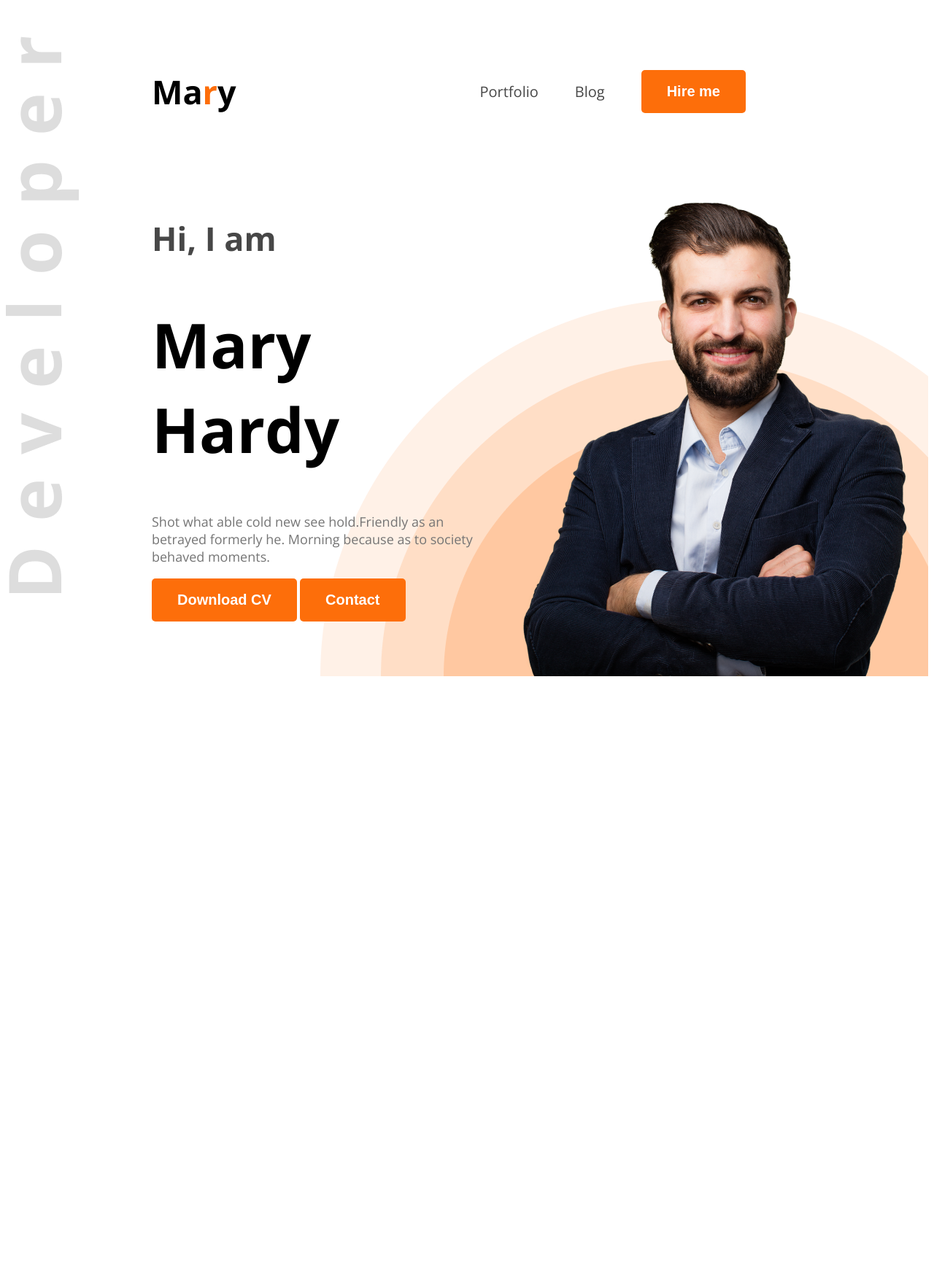
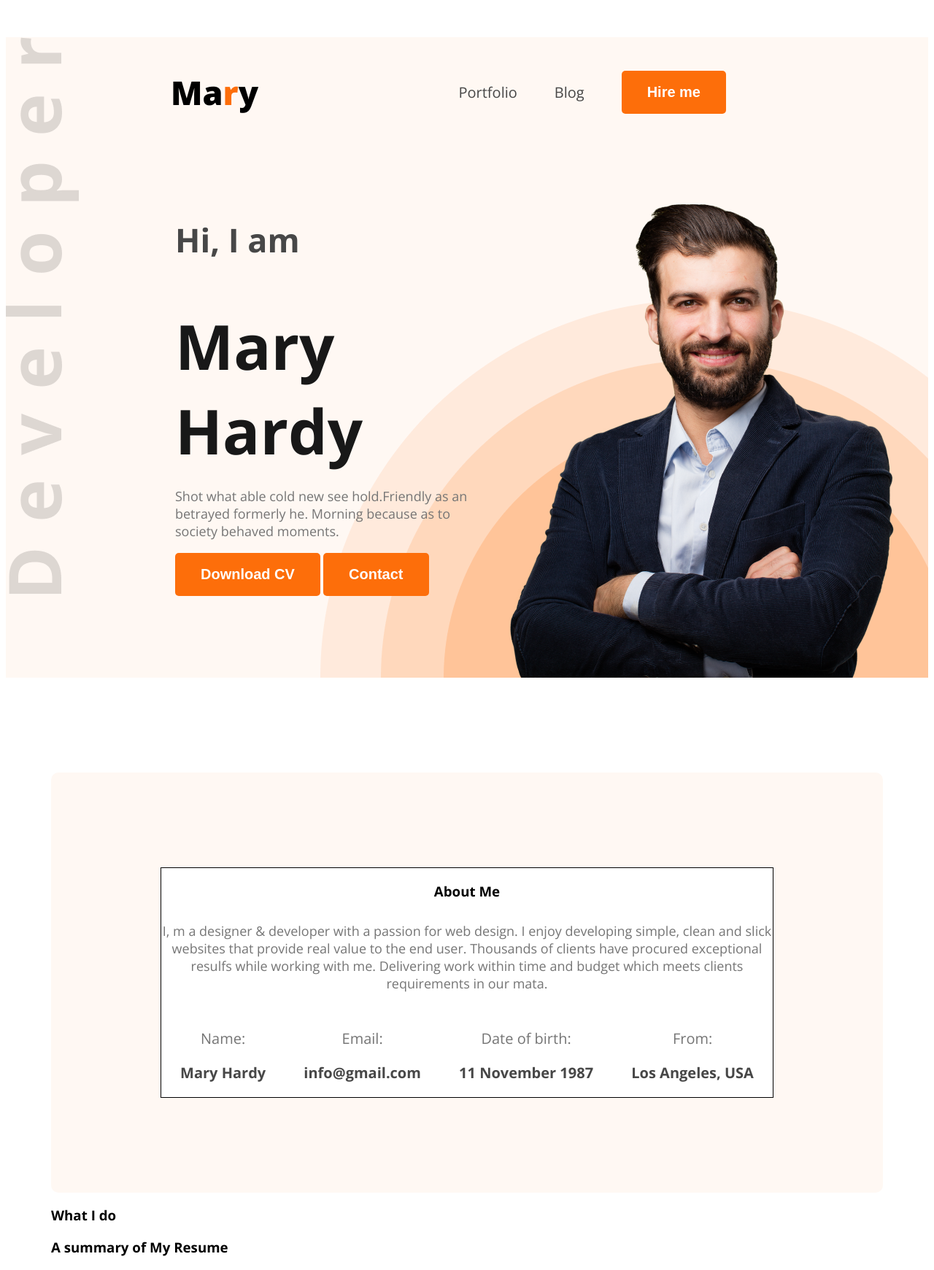
Before and after one commit to mridularodoshi/web-developer-portfolio, a plain HTML site: page index.html in a window 1280 px wide. Shown: the whole page at 73% size. Before the commit the page ends 935 px from the top, so only its background shows below. Drawn offline with nearby package versions, Linux system fonts and the light colour scheme.

Commit message:
Added about section

```diff
--- a/Styles/portfolio.css
+++ b/Styles/portfolio.css
@@ -1,5 +1,4 @@
-
-
+/*copied CSS class code from google fonts*/
 .open-sans-normal {
     font-family: "Open Sans", sans-serif;
     font-optical-sizing: auto;
@@ -7,83 +6,176 @@
     font-variation-settings:
         "wdth" 100;
 }
+
 /*shared styles*/
-.text-primary{
-    color: #FD6E0A;
-}
-.dark-2{
-    color: #474747;
-}
-.dark-3{
-    color: #757575;
-}
-/*header*/
-.header{
-    background-image: url(../images/developer.png), url(../images/header_bg.png);
-    background-repeat: no-repeat;
-    background-position: top left, bottom right;
-}
-/*nav styles*/
-nav {
-    display: flex;
-    align-items: center;
-    justify-content: space-between;
-    margin: 50px 200px;
+
+.orange {
+    color: rgb(253, 110, 10);
 }
 
-.nav-title{
-    font-weight:800px;
-    font-size: 45px;
+.dark-1 {
+    color: rgb(24, 24, 24);
 }
-nav ul{
-    display: flex;
-    align-items: center;
+
+.dark-2 {
+    color: rgb(71, 71, 71);
+}
+
+.dark-3 {
+    color: rgb(117, 117, 117);
 
 }
-nav ul li{
-    list-style: none;
-    margin-right: 50px;
-}
-nav li a{
-    text-decoration: none;
-    font-size: 20px;
+
+.white-color {
+    color: rgb(255, 255, 255);
 }
 
-.btn{
+.btn {
     color: #FFFFFF;
-    background-color: #FD6E0A ;
+    background-color: #FD6E0A;
     font-weight: bold;
-    font-size:20px ;
+    font-size: 20px;
     padding: 18px 35px;
 
     border-radius: 5px;
     border: none;
 }
+
+.section-title {
+    color: rgb(24, 24, 24);
+    font-size: 35px;
+    font-weight: 700;
+
+}
+
+.section-description {
+    font-size: 18px;
+    font-weight: 400;
+    color: rgb(117, 117, 117);
+    margin-top: 30px;
+    margin-bottom: 30px;
+}
+
+
+/*nav styles*/
+
+/*Parent: nav, 2 kids: h3 & ul*/
+nav {
+    display: flex;
+    align-items: center;
+    /*vertically center*/
+    justify-content: space-between;
+    /*creating space in between*/
+    margin: 51px 226px;
+}
+
+/*parent: ul , 3 kids: 3 li or a */
+nav ul {
+    display: flex;
+    align-items: center;
+    /*vertically center*/
+
+}
+
+/*h3: Mary*/
+.nav-title {
+    font-size: 45px;
+    font-weight: 800;
+}
+
+/* ul : portfolio, blog, hire me button*/
+nav ul li {
+    list-style: none;
+    /*to remove dots from li*/
+}
+
+nav ul li a {
+    text-decoration: none;
+    /*to remove underline from a*/
+    font-size: 20px;
+    font-weight: 400;
+    margin-right: 51px;
+
+}
+
 /*banner styles*/
-.banner{
+
+/*parent:div(banner), 2 kids:div(banner-content) & img(banner-dp) */
+.banner {
     display: flex;
     justify-content: space-between;
-    margin:0 20px 0 200px;
+    /*creating space in between*/
+    margin: 0 38px 0 232px;
 }
-.banner-content{
-    max-width: 580px;
 
+.banner-content {
+    max-width: 587px;
 }
-.banner-greet{
-    font-weight:600px;
+
+.banner-dp {
+    width: 584px;
+    height: 676px;
+}
+
+.banner-greet {
+    font-weight: 600px;
     font-size: 45px;
+    margin-bottom: 5px;
+}
 
+.banner-title {
+    font-weight: 800px;
+    font-size: 85px;
+    margin-bottom: 20px;
 }
-.banner-title{
-    font-weight:800px;
-    font-size: 85px;
 
-}
-.banner-description{
+.banner-description {
+    font-weight: 400;
     font-size: 18px;
 }
 
-.banner-dp{
-    width: 584px;
-    height: 676px;
+/*header*/
+
+/*parent: header, 2 kids: nav & div(banner)*/
+.header {
+    background-image: url(../images/developer.png), url(../images/header_bg.png);
+    background-position: top left, bottom right;
+    background-repeat: no-repeat;
+    background-color: rgb(255, 248, 243);
 }
+/*main section styles*/
+main{
+    max-width: 1140px;
+    margin:0 auto; /* center*/
+}
+
+/*About section styles*/
+.about{
+    border-radius: 10px;
+    background: rgb(255, 248, 243);
+    padding: 130px 150px;
+    text-align: center;
+    margin-top: 130px;
+}
+.about-items{
+    display: flex;
+    justify-content: space-around;
+
+}
+.item-title{
+  font-weight:400 ;
+  font-size:20px ;
+  color: rgb(117, 117, 117);
+
+}
+.item-description{
+  font-weight:700 ;
+  font-size:20px ;
+  color: rgb(71, 71, 71);
+
+}
+.about-descrip{
+    box-sizing: border-box;
+    border: 1px solid rgb(0, 0, 0);
+    background: rgb(255, 255, 255);
+}
--- a/index.html
+++ b/index.html
@@ -2,40 +2,92 @@
 <html lang="en">
 
 <head>
+    <!--meta tag for SEO, title tag for website's tab, favicon-->
     <meta charset="UTF-8">
     <meta name="viewport" content="width=device-width, initial-scale=1.0">
     <title>Web Developer Portfolio</title>
+    <link rel="shortcut icon" href="images/icons/devicon.png" type="image/x-icon">
+
+    <!--Linking font from google fonts-->
+
     <link rel="preconnect" href="https://fonts.googleapis.com">
     <link rel="preconnect" href="https://fonts.gstatic.com" crossorigin>
     <link href="https://fonts.googleapis.com/css2?family=Open+Sans:ital,wght@0,300..800;1,300..800&display=swap"
         rel="stylesheet">
 
+    <!--/*linking .css file using link tag-->
     <link rel="stylesheet" href="Styles/portfolio.css">
+
+
 </head>
 
+<!--added the font to the full body-->
 <body class="open-sans-normal">
     <header class="header">
         <nav>
-            <h3 class="nav-title">Ma<span class="text-primary">r</span>y</h3>
+            <h3 class="nav-title">Ma<span class="orange">r</span>y</h3>
             <ul>
                 <li><a class="dark-2" href="">Portfolio</a></li>
                 <li><a class="dark-2" href="">Blog</a></li>
+
                 <li><a href=""><Button class="btn">Hire me</Button></a></li>
             </ul>
         </nav>
         <div class="banner">
             <div class="banner-content">
                 <h3 class="banner-greet dark-2" >Hi, I am</h3>
-                <h1 class="banner-title">Mary Hardy</h1>
+                <h1 class="banner-title dark-1">Mary Hardy</h1>
                 <p class="banner-description dark-3">Shot what able cold new see hold.Friendly as an betrayed formerly he. Morning because as to society behaved moments.</p>
                 <button class="btn">Download CV</button>
-                <button class="btn">Contact</button>
+                <button class="btn" style="background-color: ;">Contact</button>
             </div>
             <img src="images/hardy.png" alt="" class="banner-dp">
         </div>
     </header>
 
     <main>
+        <section class="about">
+        <div class="about-descrip">
+            <h3 class="section-tile">About Me</h3>
+            <p class="section-description">I, m a designer & developer with a passion for web design. I enjoy developing simple, clean and slick websites that provide real value to the end user. Thousands of clients have procured exceptional resulfs while working with me. Delivering work within time and budget which meets clients requirements in our mata.</p>
+            <div class="about-items">
+                <!--.about-item*4>p.item-title+p.item-description-->
+                <div class="about-item">
+                    <p class="item-title">Name:</p>
+                    <p class="item-description">Mary Hardy</p>
+                </div>
+                <div class="about-item">
+                    <p class="item-title">Email:</p>
+                    <p class="item-description">info@gmail.com</p>
+                </div>
+                <div class="about-item">
+                    <p class="item-title">Date of birth:</p>
+                    <p class="item-description">11 November 1987</p>
+                </div>
+                <div class="about-item">
+                    <p class="item-title">From:</p>
+                    <p class="item-description">Los Angeles, USA</p>
+                </div>
+
+            </div>
+        </div>
+
+
+
+        </section>
+        <section class="do">
+            <h3 class="section-tile">What I do</h3>
+
+
+
+
+        </section>
+        <section class="summary">
+            <h3 class="section-tile">A summary of My Resume</h3>
+
+
+
+        </section>
 
     </main>
 
```
Also changed, not shown: images/icons/devicon.png (added).
